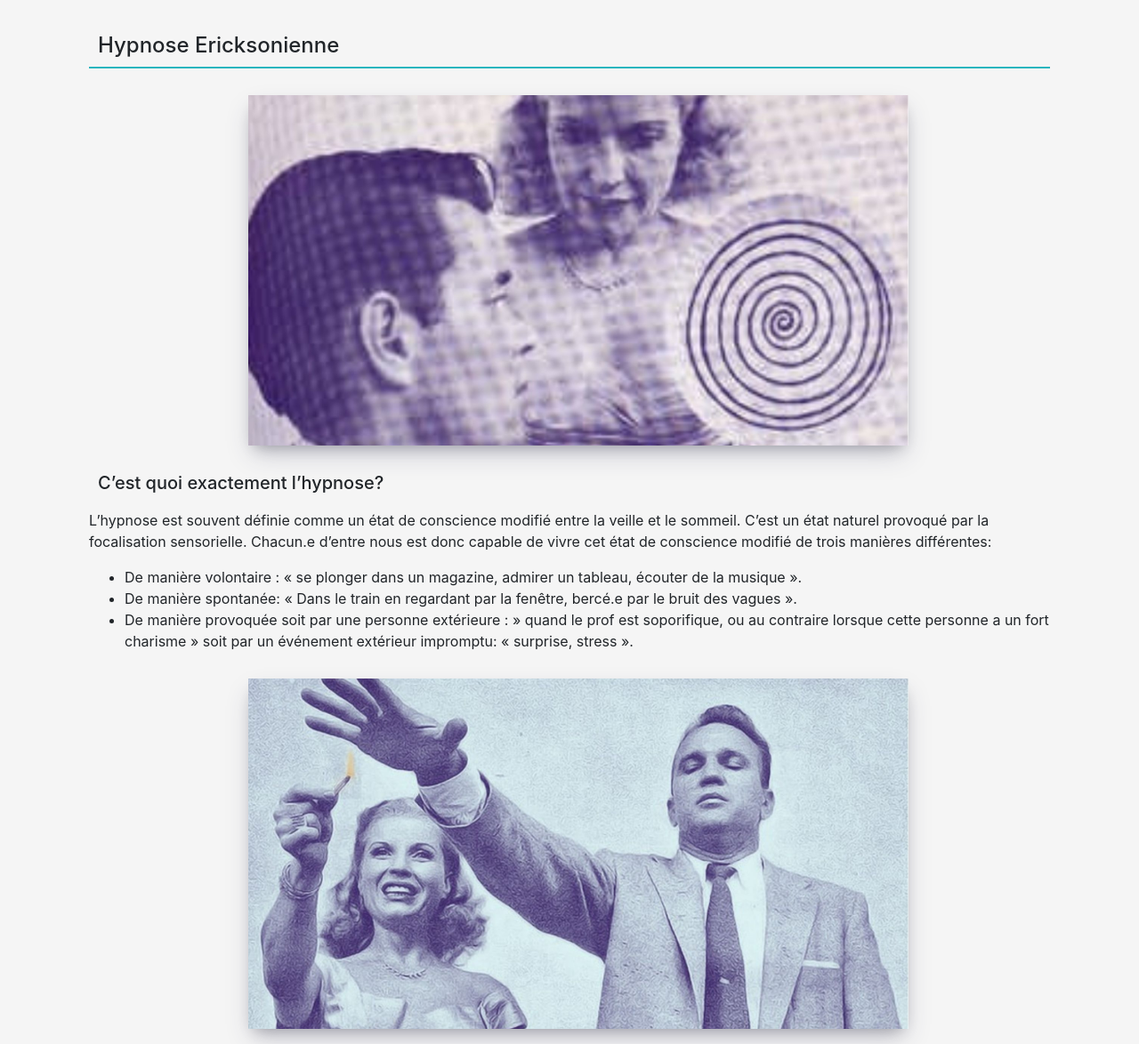
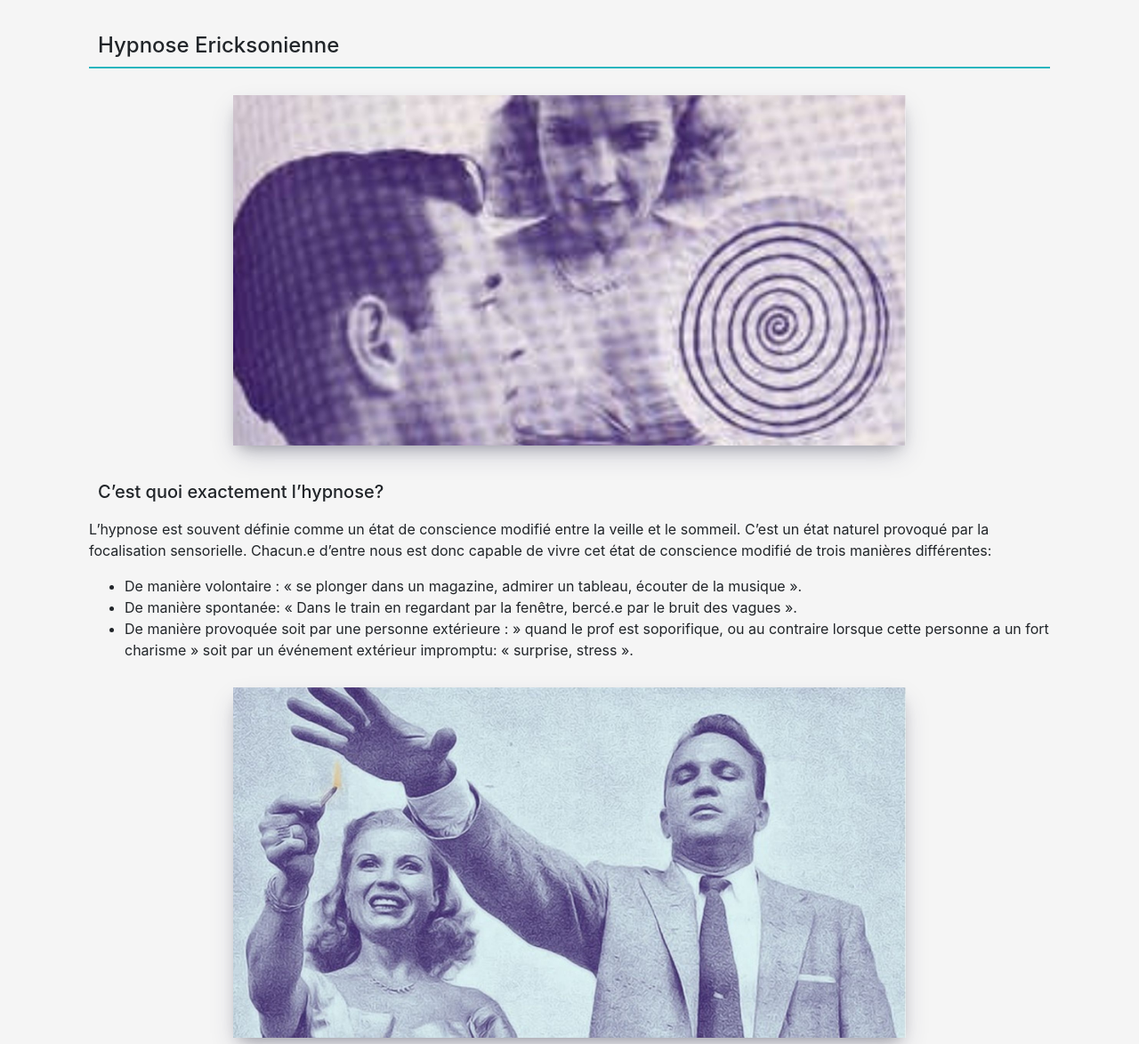
Before and after one commit to lauradauzat/lealopeztherapiebreve, a plain HTML site: page pratiques.html in a window 1280 px wide. Shown: the part 449-1623 px from the top of the page at 89% size. Drawn offline with nearby package versions, Linux system fonts and the light colour scheme.

Commit message:
bugimg in prod

```diff
--- a/pratiques.html
+++ b/pratiques.html
@@ -29,7 +29,7 @@
 
 
         <h4>Hypnose Ericksonienne</h4>
-        <div class="img-container">
+        <div class="pratique-img-container">
           <img src="Images/violet4.jpg" alt="pnl">
         </div>
 
@@ -43,7 +43,7 @@
           <li> De manière provoquée soit par une personne extérieure : » quand le prof est soporifique, ou au contraire lorsque cette personne a un fort charisme » soit par un événement extérieur impromptu: « surprise, stress ».</li>
         </ul>
 
-        <div class="img-container">
+        <div class="pratique-img-container">
           <img src="Images/3.jpg" alt="hypnose">
         </div>
 
@@ -74,7 +74,7 @@
         <div class="container">
           <h4>La Programmation Neurolinguistique</h4>
 
-          <div class="img-container">
+          <div class="pratique-img-container">
             <img src="Images/2.jpg" alt="pnl">
           </div>
 
@@ -90,7 +90,7 @@
 
            <p>Elle a été créée par R. Bandler et J. Grinder, tous deux formés à la psychologie et l’hypnose. </p>
 
-           <div class="img-container">
+           <div class="pratique-img-container">
              <img src="Images/1.jpg" alt="pnl">
            </div>
 
--- a/style.css
+++ b/style.css
@@ -200,11 +200,15 @@ span {
     margin: 10%;
  }
 
- #pratiques .img-container {
-   margin-top: 30px;
+
+ .pratique-img-container {
+   margin: 30px 0;
+   display: flex;
+    justify-content: center;
+
  }
 
- #pratiques .img-container img {
+ .pratique-img-container img {
   width: 70%;
     max-height: 394px;
     object-fit: cover;
```
